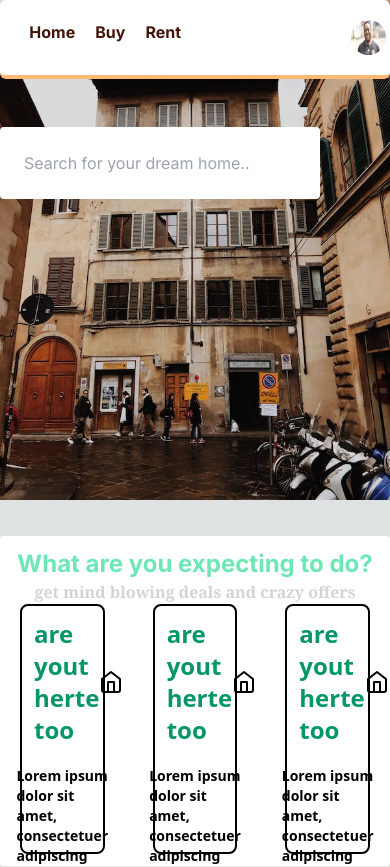
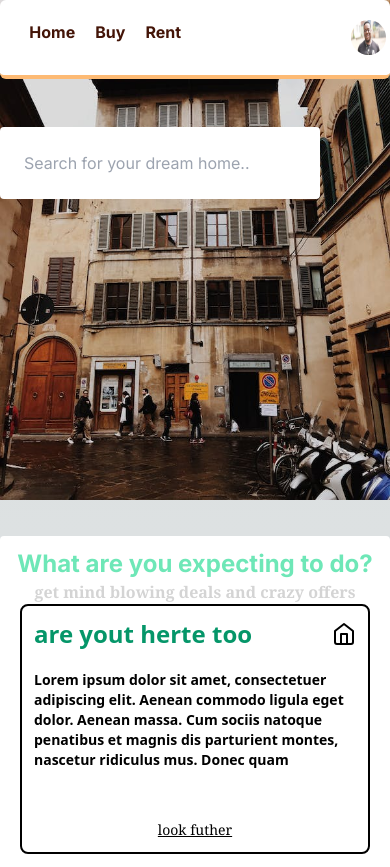
Before and after one commit to Royweru/blocks-real-estate-next-14, a Next.js app: page / in a window 390 px wide. Shown: the top 867 px of the page. Built offline with nearby package versions, Linux system fonts and the light colour scheme.

Commit message:
modified:   components/content-box.tsx 	modified:   components/ui/box.tsx

```diff
--- a/components/content-box.tsx
+++ b/components/content-box.tsx
@@ -23,7 +23,7 @@ const BoxContent =[
 ]
 const ContentBox = () => {
   return (
-    <div className=' w-full grid grid-cols-3 gap-12 px-5'>
+    <div className=' w-full grid grid-cols-1 md:grid-cols-3 gap-12 px-5'>
          {BoxContent.map(content=>(
             <div key={content.id}>
                 <Box  title={content.title} desc={content.desc} link={content.link} />
--- a/components/ui/box.tsx
+++ b/components/ui/box.tsx
@@ -15,7 +15,7 @@ const Box:React.FC<BoxProps> = ({
     icon:Icon
 }) => {
   return (
-    <div className='  h-[250px] border-[2px] border-black p-3 justify-between items-center flex flex-col rounded-lg'>
+    <div className='  h-[250px] col-span-1 border-[2px] border-black p-3 justify-between items-center flex flex-col rounded-lg'>
       <div className=' w-full flex flex-col justify-evenly items-center gap-y-2'>
         <div className=' flex justify-between w-full items-center mb-3'>
         <div className=' text-2xl font-bold font-sans text-emerald-600'>
```
